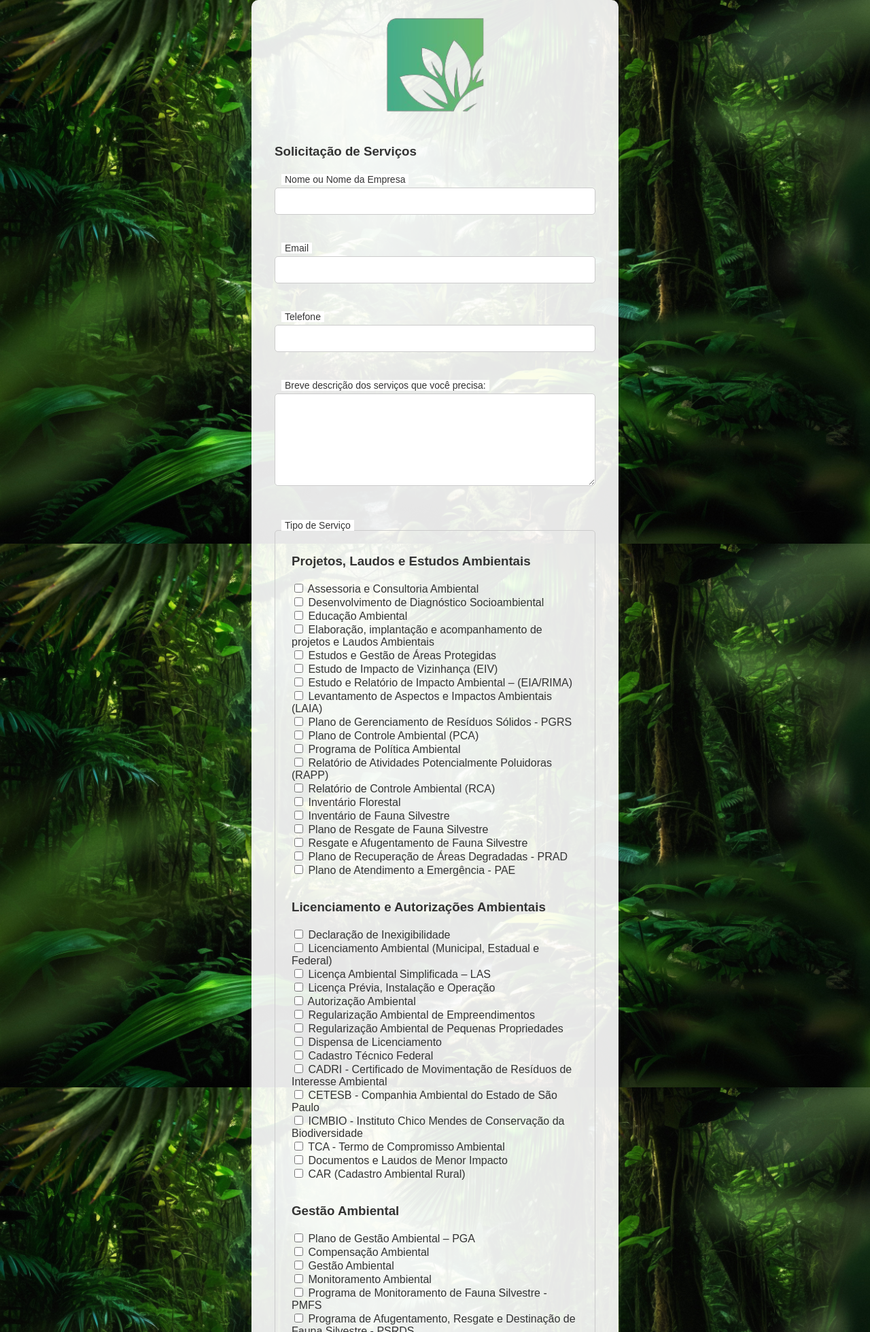
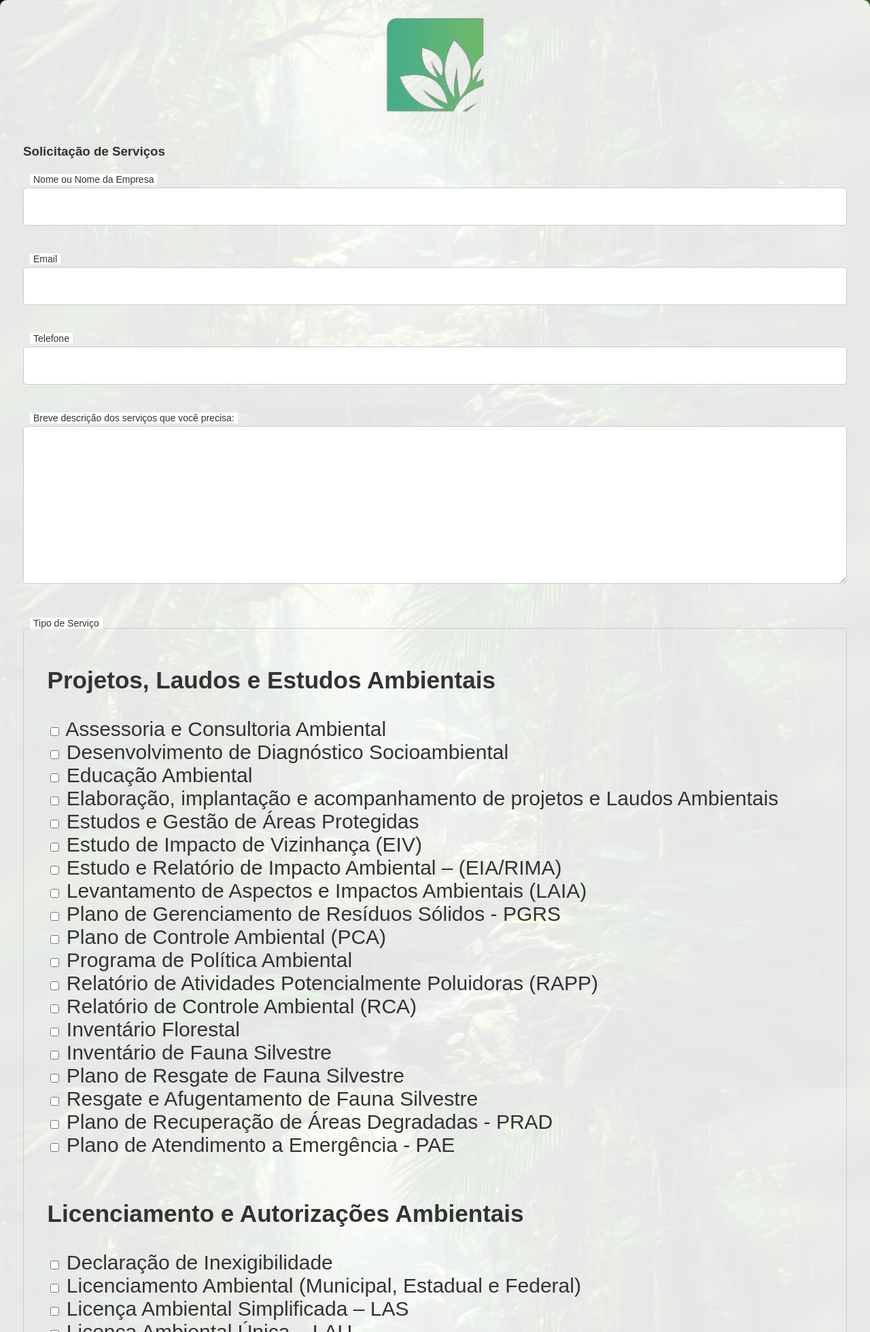
Before and after one commit to ochristopherfilipe/cadastromsprojetos, a PHP site: page / in a window 1280 px wide. Shown: the top 1960 px of the page at 68% size. Run offline with PHP 8.4, Linux system fonts and the light colour scheme; some libraries are stand-ins or nearby versions.

Commit message:
minha parte foi

```diff
--- a/index.php
+++ b/index.php
@@ -60,7 +60,7 @@ function enviarEmail($nome, $email, $telefone, $descricao_servicos, $tipo_servic
     try {
         $mail->send();
         echo "<script>
-                alert('E-mail enviado com sucesso!');
+                alert('Sua solicitação foi enviada com sucesso! Entraremos em contato em breve!');
                 window.location.href = 'https://msprojetosambientais.com.br/';
               </script>";
     } catch (Exception $e) {
@@ -107,7 +107,7 @@ function enviarEmail($nome, $email, $telefone, $descricao_servicos, $tipo_servic
                     </div>
                     <br><br>
                     <div class="inputBox">
-                        <textarea name="descricao_servicos" id="descricao_servicos" class="inputUser" rows="6" required></textarea>
+                        <textarea name="descricao_servicos" id="descricao_servicos" class="inputUser" rows="6"></textarea>
                         <label for="descricao_servicos" class="labelInput">Breve descrição dos serviços que você precisa:</label>
                     </div>
                     <br><br>
@@ -142,17 +142,14 @@ function enviarEmail($nome, $email, $telefone, $descricao_servicos, $tipo_servic
                                 <input type="checkbox" name="tipo_servico[]" value="Declaração de Inexigibilidade"> Declaração de Inexigibilidade<br>
                                 <input type="checkbox" name="tipo_servico[]" value="Licenciamento Ambiental (Municipal, Estadual e Federal)"> Licenciamento Ambiental (Municipal, Estadual e Federal)<br>
                                 <input type="checkbox" name="tipo_servico[]" value="Licença Ambiental Simplificada – LAS"> Licença Ambiental Simplificada – LAS<br>
-                                <input type="checkbox" name="tipo_servico[]" value="Licença Prévia, Instalação e Operação"> Licença Prévia, Instalação e Operação<br>
-                                <input type="checkbox" name="tipo_servico[]" value="Autorização Ambiental"> Autorização Ambiental<br>
-                                <input type="checkbox" name="tipo_servico[]" value="Regularização Ambiental de Empreendimentos"> Regularização Ambiental de Empreendimentos<br>
-                                <input type="checkbox" name="tipo_servico[]" value="Regularização Ambiental de Pequenas Propriedades"> Regularização Ambiental de Pequenas Propriedades<br>
-                                <input type="checkbox" name="tipo_servico[]" value="Dispensa de Licenciamento"> Dispensa de Licenciamento<br>
-                                <input type="checkbox" name="tipo_servico[]" value="Cadastro Técnico Federal"> Cadastro Técnico Federal<br>
-                                <input type="checkbox" name="tipo_servico[]" value="CADRI - Certificado de Movimentação de Resíduos de Interesse Ambiental"> CADRI - Certificado de Movimentação de Resíduos de Interesse Ambiental<br>
-                                <input type="checkbox" name="tipo_servico[]" value="CETESB - Companhia Ambiental do Estado de São Paulo"> CETESB - Companhia Ambiental do Estado de São Paulo<br>
-                                <input type="checkbox" name="tipo_servico[]" value="ICMBIO - Instituto Chico Mendes de Conservação da Biodiversidade"> ICMBIO - Instituto Chico Mendes de Conservação da Biodiversidade<br>
-                                <input type="checkbox" name="tipo_servico[]" value="TCA - Termo de Compromisso Ambiental"> TCA - Termo de Compromisso Ambiental<br>
-                                <input type="checkbox" name="tipo_servico[]" value="Documentos e Laudos de Menor Impacto"> Documentos e Laudos de Menor Impacto<br>
+                                <input type="checkbox" name="tipo_servico[]" value="Licença Ambiental Única – LAU"> Licença Ambiental Única – LAU<br>
+                                <input type="checkbox" name="tipo_servico[]" value="Corte de Árvores Isoladas - CAI"> Corte de Árvores Isoladas - CAI<br>
+                                <input type="checkbox" name="tipo_servico[]" value="Outorga de uso de Recursos Hídricos (Água Superficial ou Subterrânea)"> Outorga de uso de Recursos Hídricos (Água Superficial ou Subterrânea)<br>
+                                <input type="checkbox" name="tipo_servico[]" value="Outorga para Lançamento de Efluentes"> Outorga para Lançamento de Efluentes<br>
+                                <input type="checkbox" name="tipo_servico[]" value="AUMPF (Autorização de Uso da Matéria Prima Florestal)"> AUMPF (Autorização de Uso da Matéria Prima Florestal)<br>
+                                <input type="checkbox" name="tipo_servico[]" value="DOF (Documento de Origem Florestal)"> DOF (Documento de Origem Florestal)<br>
+                                <input type="checkbox" name="tipo_servico[]" value="Plano de Manejo Florestal de Maior Impacto"> Plano de Manejo Florestal de Maior Impacto<br>
+                                <input type="checkbox" name="tipo_servico[]" value="Plano de Manejo Florestal de Menor Impacto"> Plano de Manejo Florestal de Menor Impacto<br>
                                 <input type="checkbox" name="tipo_servico[]" value="CAR (Cadastro Ambiental Rural)"> CAR (Cadastro Ambiental Rural)<br>
                             </fieldset>
                             <fieldset>
@@ -178,7 +175,7 @@ function enviarEmail($nome, $email, $telefone, $descricao_servicos, $tipo_servic
                     <br><br>
                     <div class="inputBox">
                         <textarea name="mensagem" id="mensagem" class="inputUser" rows="4"></textarea>
-                        <label for="mensagem" class="labelInput">Deixe uma mensagem:</label>
+                        <label for="mensagem" class="labelInput">Adicione uma observação ou deixa uma mensagem:</label>
                     </div>
                     <br><br>
                     <input type="submit" name="submit" id="submit" value="Enviar">
--- a/style.css
+++ b/style.css
@@ -22,8 +22,8 @@ body {
     padding: 20px;
     border-radius: 10px;
     box-shadow: 0px 0px 10px rgba(0, 0, 0, 0.1);
-    max-width: 500px;
-    width: 100%;
+    width: 100%; /* Aumente ou diminua a porcentagem conforme necessário */
+    max-width: none; /* limite máximo de largura */
 }
 
 /* Estilizando o campo input e textarea */
@@ -40,7 +40,7 @@ select {
     padding: 10px;
     border: 1px solid #ccc;
     border-radius: 5px;
-    font-size: 16px;
+    font-size: 30px;
     margin-top: 5px;
     box-sizing: border-box;
 }
```
